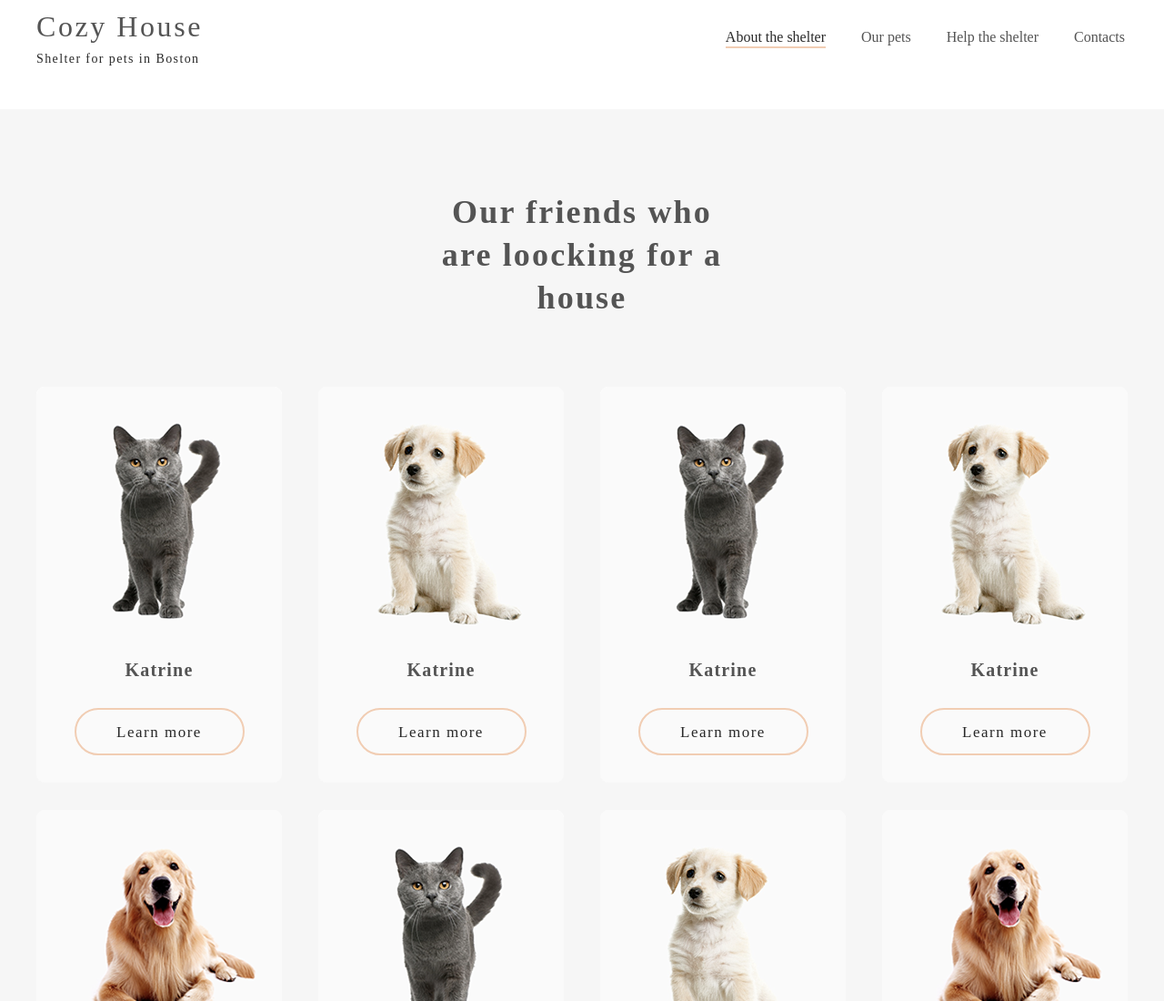
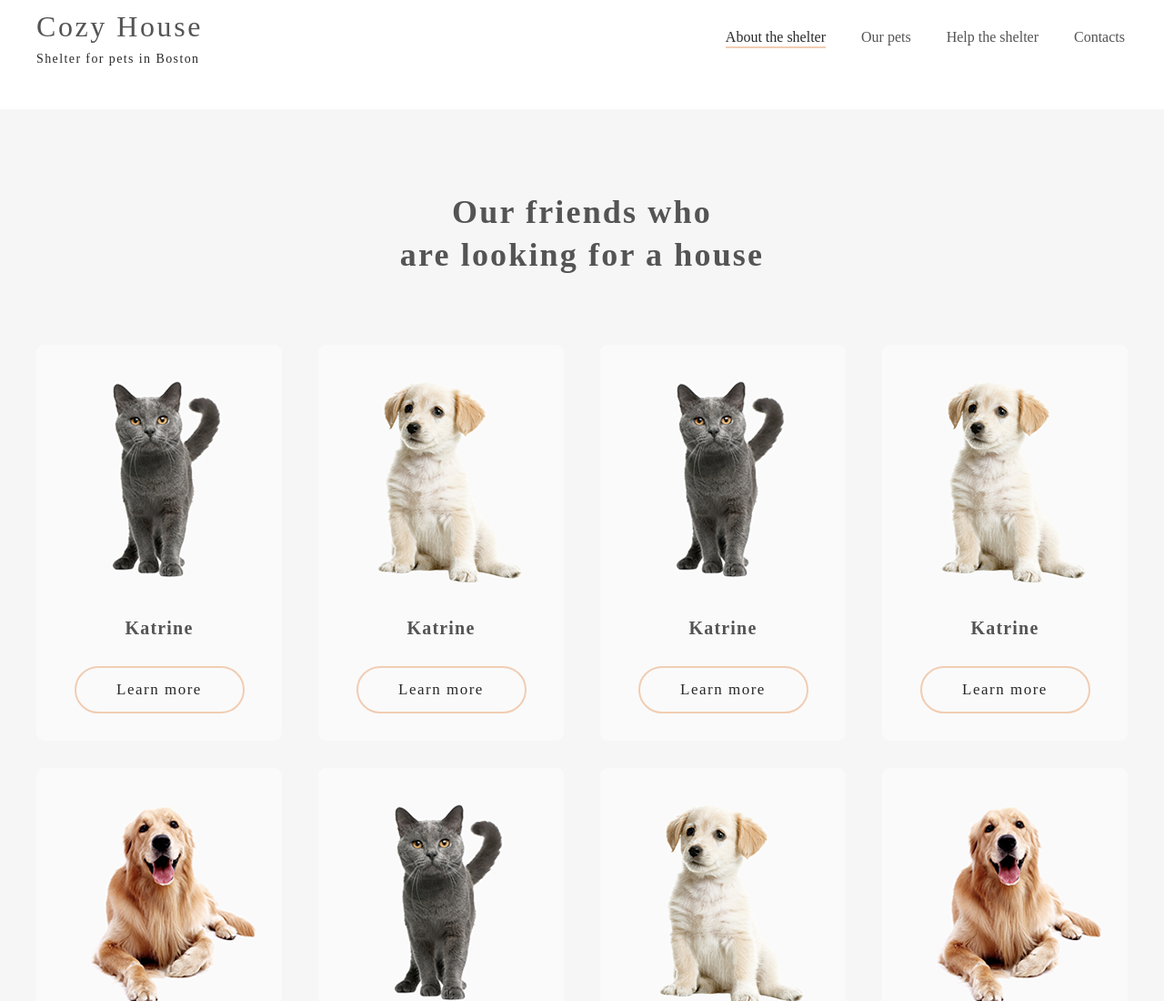
Before and after one commit to pdlmn/virtual-keyboard, a plain HTML site: page shelter/pages/pets/index.html in a window 1280 px wide. Shown: the top 1100 px of the page at 91% size. Drawn offline with Linux system fonts and the light colour scheme.

Commit message:
fix: remove width from pets heading and fix typo

```diff
--- a/shelter/assets/styles/globals.css
+++ b/shelter/assets/styles/globals.css
@@ -154,8 +154,6 @@ p {
   line-height: 130%;
   letter-spacing: 0.06em;
   text-align: center;
-
-  width: 400px;
 }
 
 .pet-cards {
--- a/shelter/pages/pets/index.html
+++ b/shelter/pages/pets/index.html
@@ -29,7 +29,7 @@
   <main class="pets">
     <div class="pets-content-wrapper">
       <h2 class="pets-heading">
-        Our friends who<br>are loocking for a house
+        Our friends who<br> are looking for a house
       </h2>
       <div class="pet-cards">
         <div class="card">
```
